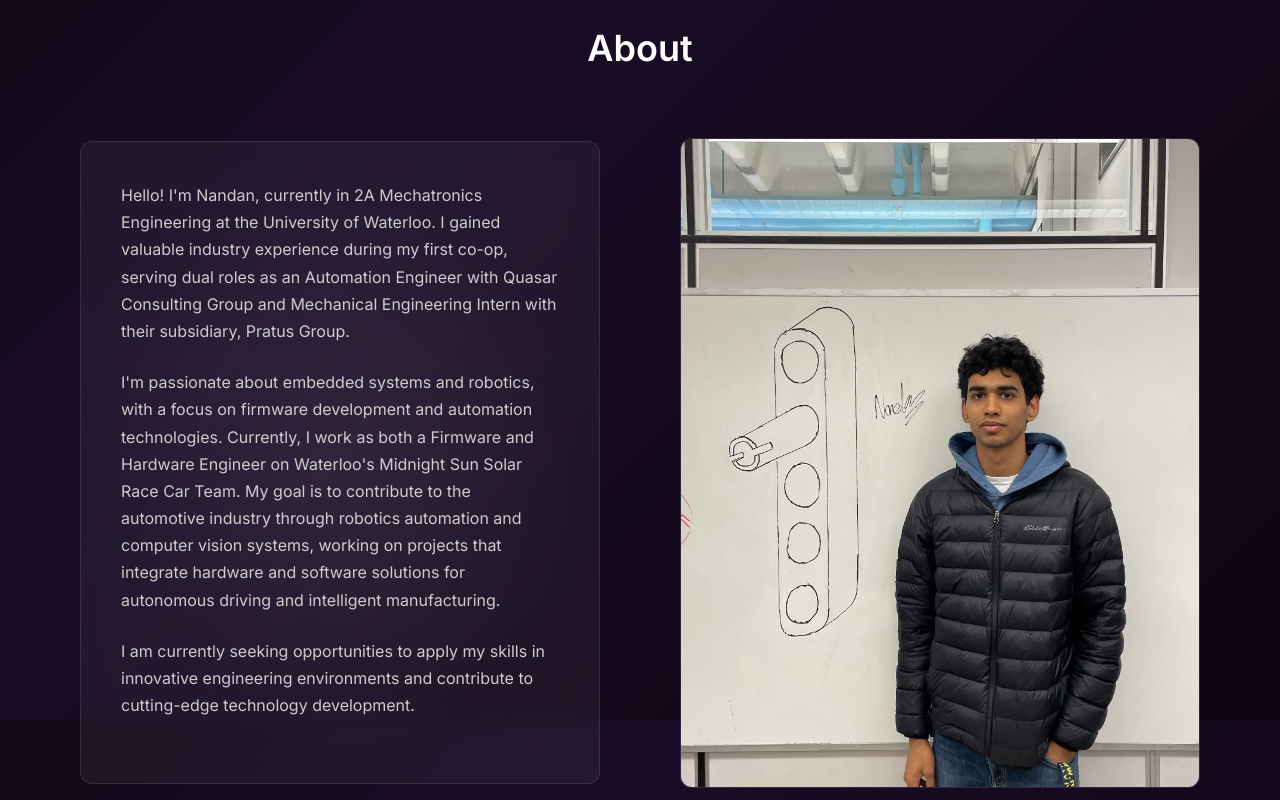
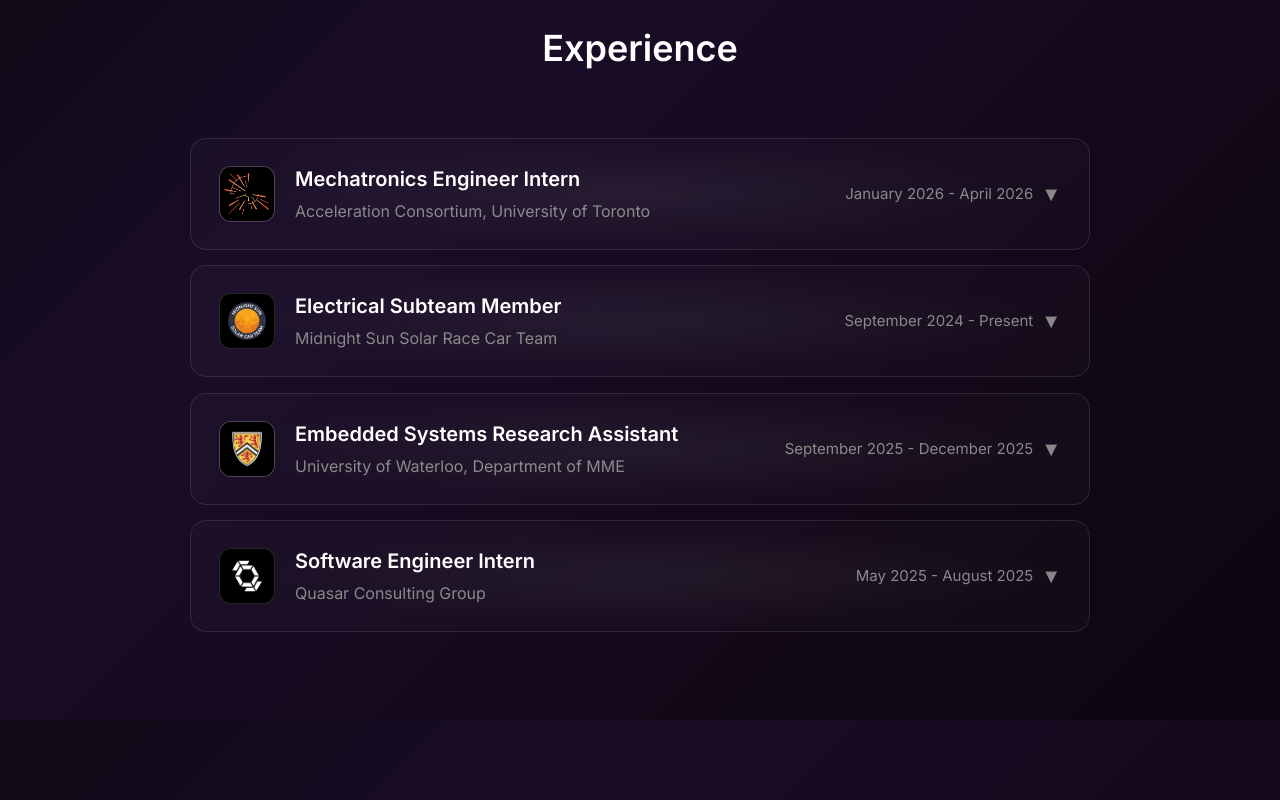
Before and after one commit to NandanV23/NandanV23, a plain HTML site: page index.html in a window 1280 px wide. Shown: the part 880-1680 px from the top of the page. Drawn offline with Linux system fonts and the light colour scheme.

Commit message:
Removed about section

```diff
--- a/index.html
+++ b/index.html
@@ -718,27 +718,6 @@
         </div>
     </section>
 
-    <!-- About Section -->
-    <section id="about" class="section">
-        <h2>About</h2>
-        <div class="about-grid">
-            <div class="about-tilt-scene">
-                <div class="about-text" data-tilt data-tilt-strength="8">
-                    <p>Hello! I'm Nandan, currently in 2A Mechatronics Engineering at the University of Waterloo.
-                        I gained valuable industry experience during my first co-op, serving dual roles as an
-                        Automation Engineer with Quasar Consulting Group and Mechanical Engineering Intern with
-                        their subsidiary, Pratus Group.</p>
-                    <p>I'm passionate about embedded systems and robotics, with a focus on firmware development and automation technologies. Currently, I work as both a Firmware and Hardware Engineer on Waterloo's Midnight Sun Solar Race Car Team. My goal is to contribute to the automotive industry through robotics automation and computer vision systems, working on projects that integrate hardware and software solutions for autonomous driving and intelligent manufacturing.</p>
-                    <p>I am currently seeking opportunities to apply my skills in innovative engineering environments
-                         and contribute to cutting-edge technology development.</p>
-                </div>
-            </div>
-            <div class="about-image-container">
-                <img src="images/about_me_image.jpeg" alt="Nandan Varma" class="about-image" data-tilt data-tilt-strength="6">
-            </div>
-        </div>
-    </section>
-
     <!-- Experience Section -->
     <section id="experience" class="section">
         <h2>Experience</h2>
```
